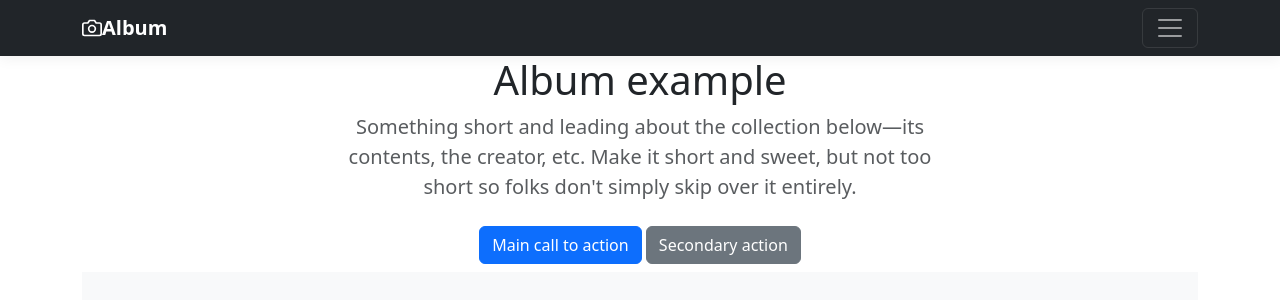
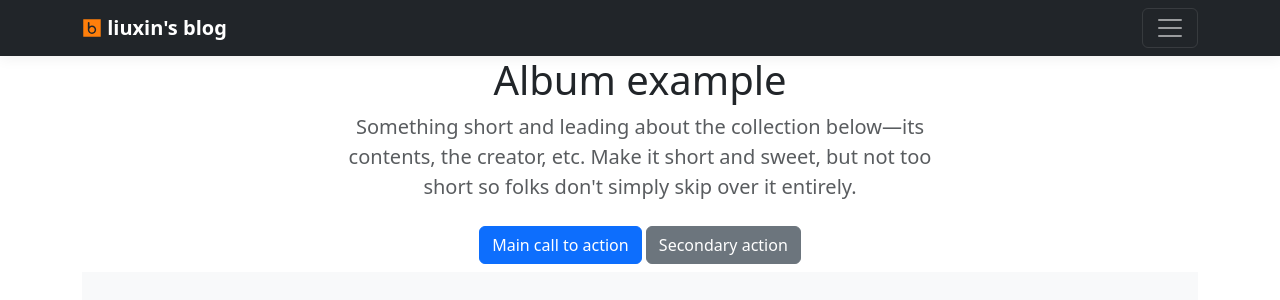
Before and after one commit to liuxinxx/blog, a Rails app: page / in a window 1280 px wide. Shown: the top 300 px of the page. Run offline with Rails 7, Linux system fonts and the light colour scheme; style sheets or scripts are compiled from the project's sources; some libraries are stand-ins or nearby versions.

Commit message:
修改logo

```diff
--- a/app/views/shared/_header.html.erb
+++ b/app/views/shared/_header.html.erb
@@ -19,8 +19,8 @@
 <div class="navbar navbar-dark bg-dark box-shadow">
   <div class="container d-flex justify-content-between">
     <a href="#" class="navbar-brand d-flex align-items-center">
-      <svg xmlns="http://www.w3.org/2000/svg" width="20" height="20" viewBox="0 0 24 24" fill="none" stroke="currentColor" stroke-width="2" stroke-linecap="round" stroke-linejoin="round" class="mr-2"><path d="M23 19a2 2 0 0 1-2 2H3a2 2 0 0 1-2-2V8a2 2 0 0 1 2-2h4l2-3h6l2 3h4a2 2 0 0 1 2 2z"></path><circle cx="12" cy="13" r="4"></circle></svg>
-      <strong>Album</strong>
+      <svg t="1525771925340" width=20 height=20 class="icon" style="" viewBox="0 0 1024 1024" version="1.1" xmlns="http://www.w3.org/2000/svg" p-id="1934" xmlns:xlink="http://www.w3.org/1999/xlink" width="200" height="200"><defs><style type="text/css"></style></defs><path d="M64.3 62.6v895h895v-895h-895z m447.5 753c-112.3 0-204.3-86.9-212.5-197.1-0.4-2-0.6-4-0.6-6V241.1c0-20.2 19.2-36.5 42.8-36.5 23.6 0 42.8 16.3 42.8 36.5v190.7c35.5-26.6 79.6-42.3 127.4-42.3 117.7 0 213.1 95.4 213.1 213s-95.3 213.1-213 213.1z" fill="#FF7F0B" p-id="1935"></path><path d="M511.8 462.7c-56.6 0-105.4 33.6-127.4 82-8 17.6-12.5 37.2-12.5 57.8 0 10.8 1.2 21.6 3.7 32.1 14.5 61.8 70 107.8 136.2 107.8 77.3 0 139.9-62.6 139.9-139.9 0-77.2-62.6-139.8-139.9-139.8z" fill="#FF7F0B" p-id="1936"></path></svg>&nbsp
+      <strong>liuxin's blog</strong>
     </a>
     <button class="navbar-toggler" type="button" data-toggle="collapse" data-target="#navbarHeader" aria-controls="navbarHeader" aria-expanded="false" aria-label="Toggle navigation">
       <span class="navbar-toggler-icon"></span>
```
